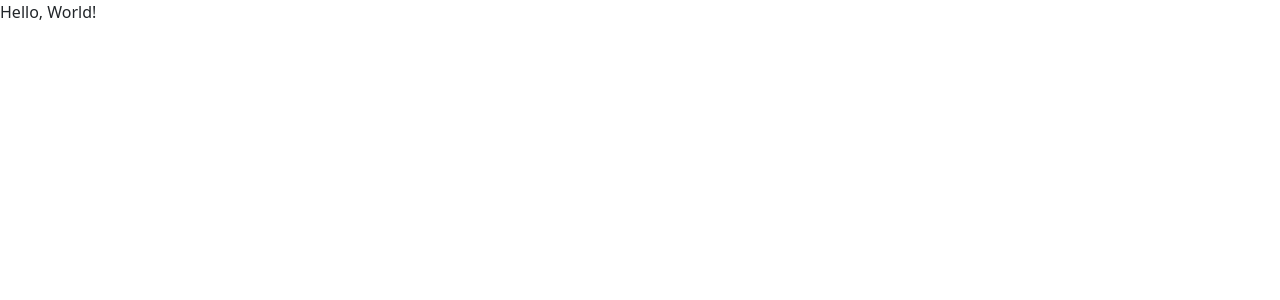
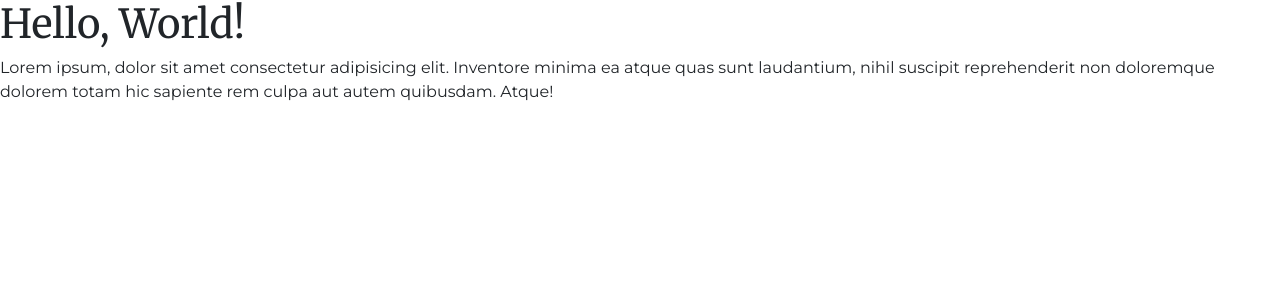
Before and after one commit to ContrarianMBA/www.contrarian.mba, a Next.js app: page / in a window 1280 px wide. Shown: the top 300 px of the page. Built offline with nearby package versions, Linux system fonts and the light colour scheme.

Commit message:
Add font families (#3)

```diff
--- a/src/app/layout.tsx
+++ b/src/app/layout.tsx
@@ -1,6 +1,20 @@
+import React from 'react'
 import type { Metadata } from 'next'
+import { Montserrat, Merriweather } from 'next/font/google'
 import '@/app/scss/style.scss'
-import React from 'react'
+
+const montserrat = Montserrat({
+  subsets: ['latin'],
+  weight: ['400', '700'],
+  variable: '--font-montserrat',
+  display: 'swap',
+})
+const merriweather = Merriweather({
+  subsets: ['latin'],
+  weight: ['400', '700'],
+  variable: '--font-merriweather',
+  display: 'swap',
+})
 
 export const metadata: Metadata = {
   title: 'Contrarian.mba',
@@ -13,7 +27,10 @@ type Props = {
 
 export default function RootLayout({ children }: Props) {
   return (
-    <html lang="en">
+    <html
+      lang="en"
+      className={`${montserrat.variable} ${merriweather.variable}`}
+    >
       <body>{children}</body>
     </html>
   )
--- a/src/app/page.tsx
+++ b/src/app/page.tsx
@@ -1,3 +1,13 @@
 export default function Home() {
-  return <main>Hello, World!</main>
+  return (
+    <main>
+      <h1>Hello, World!</h1>
+      <p>
+        Lorem ipsum, dolor sit amet consectetur adipisicing elit. Inventore
+        minima ea atque quas sunt laudantium, nihil suscipit reprehenderit non
+        doloremque dolorem totam hic sapiente rem culpa aut autem quibusdam.
+        Atque!
+      </p>
+    </main>
+  )
 }
--- a/src/app/scss/theme/_variables.scss
+++ b/src/app/scss/theme/_variables.scss
@@ -0,0 +1,2 @@
+$font-family-base: var(--font-montserrat);
+$headings-font-family: var(--font-merriweather);
```
